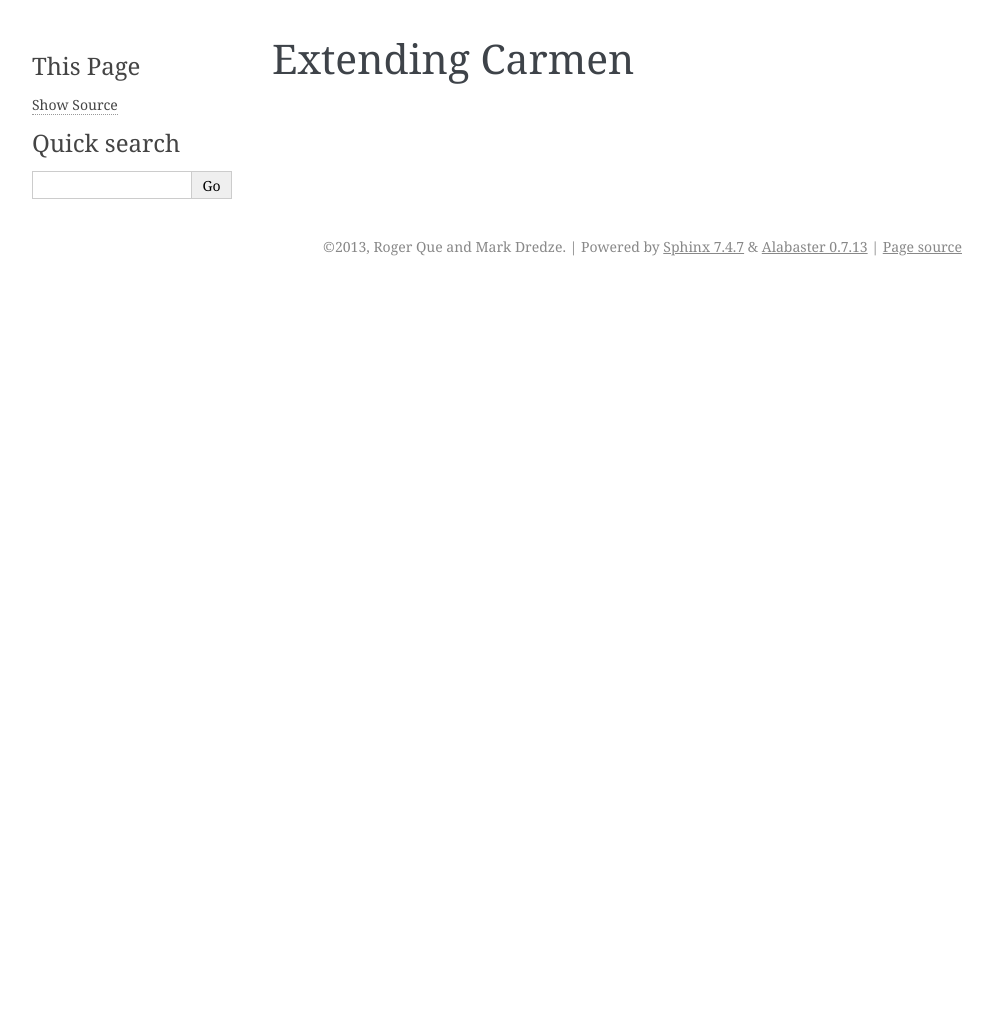
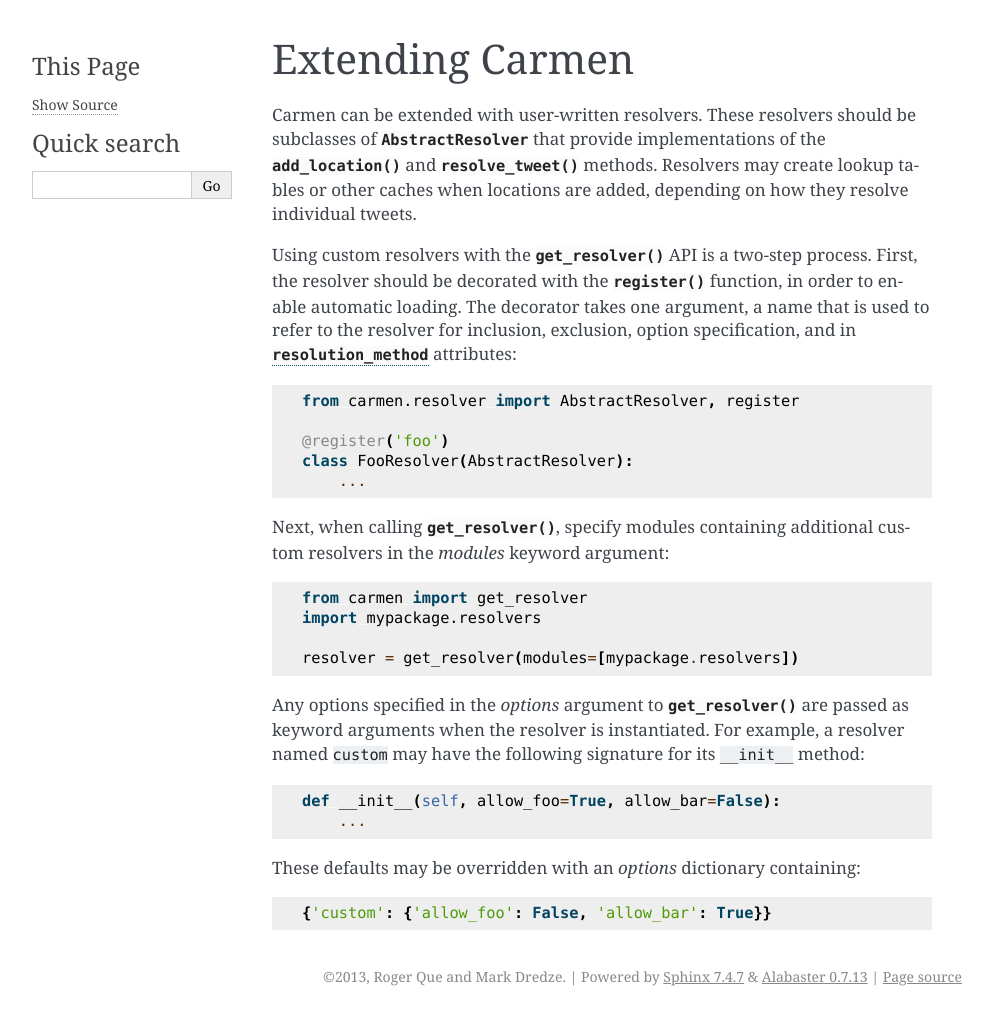
Before and after one commit to mdredze/carmen-python, a Sphinx documentation site: the page built from doc/develop.rst, in a window 1280 px wide. Shown: the whole page, without its empty margins (148-1141 px from the left). Built offline with Sphinx 7.4.7, drawn with Linux system fonts in a browser that asks for light colours; before the commit the page ends 900 px from its top, so only the background shows below that.

Commit message:
Finish off documentation

```diff
--- a/doc/conf.py
+++ b/doc/conf.py
@@ -1,3 +1,9 @@
+import os.path
+import sys
+
+# Allow autodoc to find the carmen package.
+sys.path.insert(0, os.path.abspath('..'))
+
 project = 'Carmen'
 release = '0.0.2'
 copyright = '2013, Roger Que and Mark Dredze'
@@ -5,6 +11,8 @@ copyright = '2013, Roger Que and Mark Dredze'
 master_doc = 'index'
 exclude_patterns = ['_build']
 
+extensions = ['sphinx.ext.autodoc']
+
 # HTML output options.
 html_domain_indices = False
 html_use_index = False
--- a/doc/develop.rst
+++ b/doc/develop.rst
@@ -1,2 +1,47 @@
 Extending Carmen
 ================
+
+Carmen can be extended with user-written resolvers.
+These resolvers should be subclasses of :py:class:`.AbstractResolver`
+that provide implementations of
+the :py:meth:`.add_location` and :py:meth:`.resolve_tweet` methods.
+Resolvers may create lookup tables or other caches when locations are
+added, depending on how they resolve individual tweets.
+
+Using custom resolvers with the :py:func:`.get_resolver` API
+is a two-step process.
+First, the resolver should be decorated with the :py:func:`.register`
+function, in order to enable automatic loading.
+The decorator takes one argument,
+a name that is used to refer to the resolver
+for inclusion, exclusion, option specification,
+and in :py:attr:`.resolution_method` attributes::
+
+    from carmen.resolver import AbstractResolver, register
+
+    @register('foo')
+    class FooResolver(AbstractResolver):
+        ...
+
+Next, when calling :py:func:`.get_resolver`,
+specify modules containing additional custom resolvers
+in the *modules* keyword argument::
+
+    from carmen import get_resolver
+    import mypackage.resolvers
+
+    resolver = get_resolver(modules=[mypackage.resolvers])
+
+Any options specified in the *options* argument
+to :py:func:`.get_resolver` are passed as keyword arguments
+when the resolver is instantiated.
+For example, a resolver named ``custom`` may have the following
+signature for its ``__init__`` method::
+
+    def __init__(self, allow_foo=True, allow_bar=False):
+        ...
+
+These defaults may be overridden
+with an *options* dictionary containing::
+
+    {'custom': {'allow_foo': False, 'allow_bar': True}}
--- a/doc/index.rst
+++ b/doc/index.rst
@@ -2,8 +2,8 @@ Carmen documentation
 ====================
 
 Carmen is a library for geolocating tweets.
-Given a tweet, Carmen will return ``Location`` objects that represent a
-physical location.
+Given a tweet, Carmen will return :py:class:`.Location` objects
+that represent a physical location.
 Carmen uses both coordinates and other information in a tweet to make
 geolocation decisions.
 It's not perfect, but this greatly increases the number of geolocated
```
Also changed, not shown: doc/quickstart.rst (+13 -2 lines), 2 other files.
